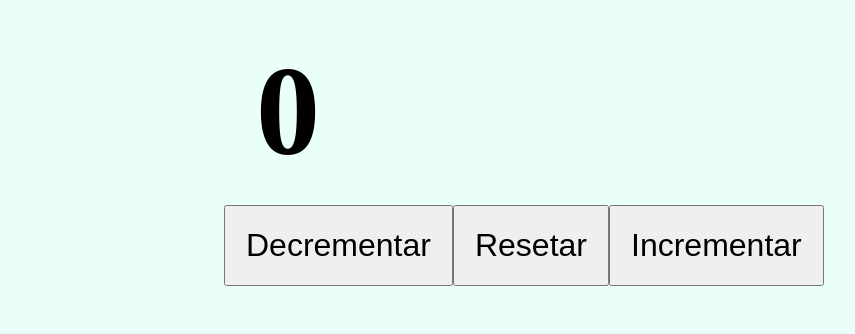
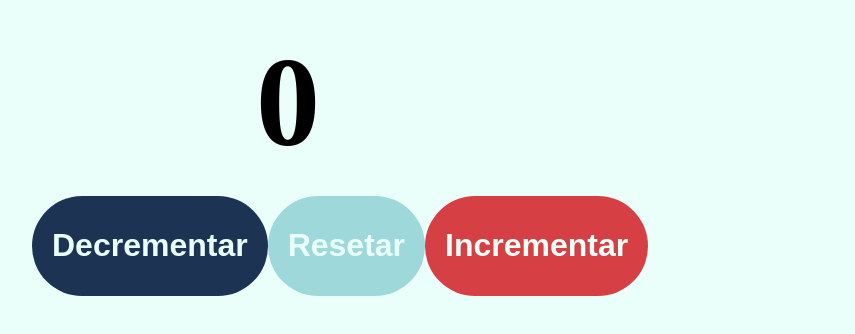
Before and after one commit to israelruiz2005/desafios-git-github, a plain HTML site: page index.html in a window 1280 px wide. Shown: the part 248-582 px from the top of the page, without its empty margins (352-1207 px from the left). Drawn offline with Linux system fonts and the light colour scheme.

Commit message:
Altera arquivo de estilo

```diff
--- a/style.css
+++ b/style.css
@@ -14,9 +14,25 @@ body {
 }
 .botoes {
 	display: flex;
-	width: 10vw;
+	width: 40vw;
+	justify-content: space-evenly;
 }
 .botao {
 	font-size: 2rem;
+	font-weight: bold;
 	padding: 20px;
+	width: 250px;
+	height: 100px;
+	border-radius: 50px;
+	border: none;
+	color: #e9fff9;
 }
+.incremento {
+	background-color: #d64045;
+}
+.decremento {
+	background-color: #1d3354;
+}
+.reset {
+	background-color: #9ed8db;
+}
```
